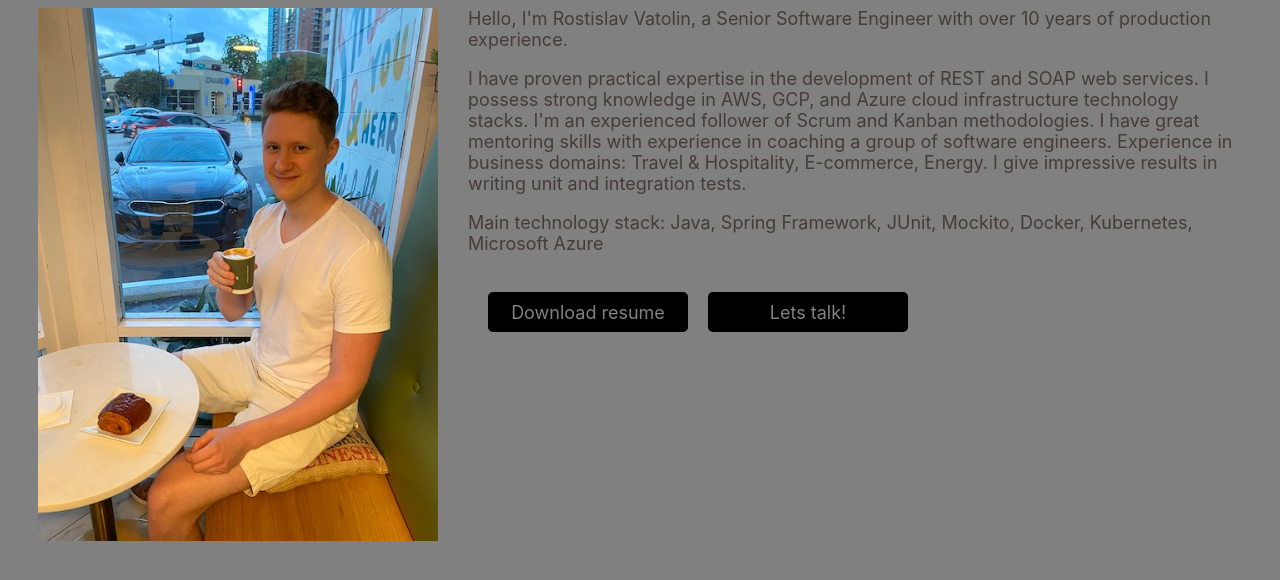
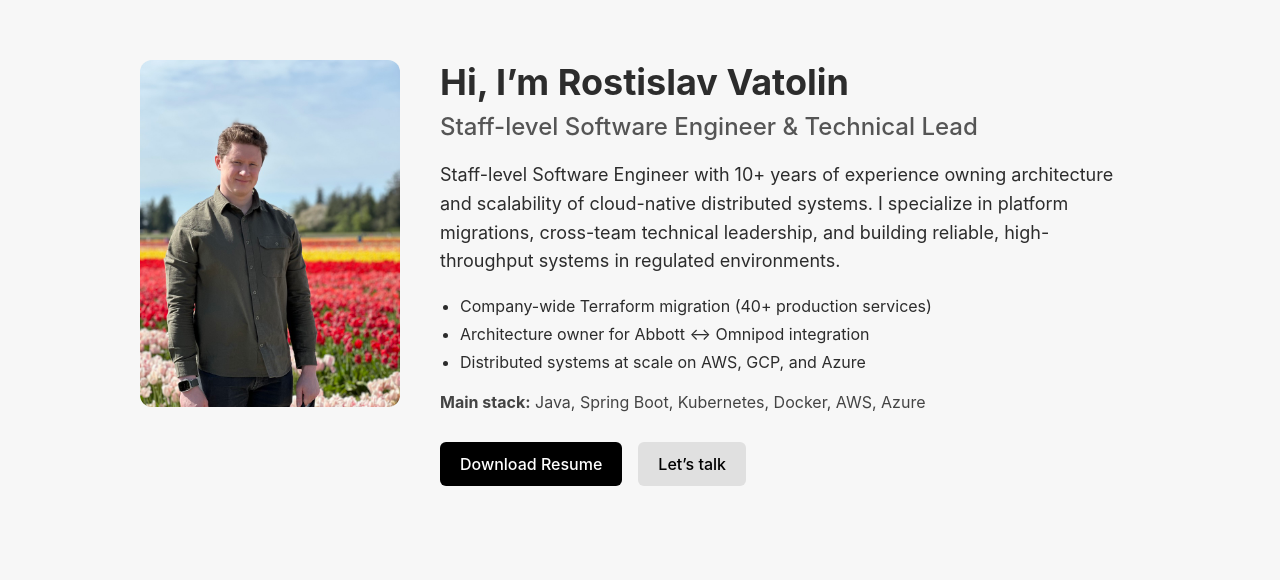
Before and after one commit to vatolinrp/cv-rv, a plain HTML site: page index.html in a window 1280 px wide. Drawn offline with Linux system fonts and the light colour scheme.

Commit message:
update html

```diff
--- a/index.html
+++ b/index.html
@@ -1,47 +1,51 @@
 <!DOCTYPE HTML>
-<html>
-<meta charset="UTF-8">
+<html lang="en">
 <head>
-    <title>Rostislav Vatolin</title>
+    <meta charset="UTF-8">
+    <title>Rostislav Vatolin | Staff Software Engineer</title>
+    <meta name="viewport" content="width=device-width, initial-scale=1">
     <link href="styles.css" rel="stylesheet">
 </head>
+
 <body>
-<div class="main">
-    <div class="section" id="home">
-        <div class="section-content">
-            <div class="about">
-                <img class="about_image" src="images/me_at_cafe_480x640.jpeg" alt="Rostislav Vatolin">
-                <div class="about_welcome">
-                    Hello, I'm Rostislav Vatolin, a Senior Software Engineer with over
-                    <span id="years"></span>
-                    years of production experience.
-                    <div id="about-me-description">
-                        <p>
-                            I have proven practical expertise in the development of REST and SOAP web services.
-                            I possess strong knowledge in AWS, GCP, and Azure cloud infrastructure technology stacks.
-                            I'm an experienced follower of Scrum and Kanban methodologies. I have great mentoring skills
-                            with experience in coaching a group of software engineers. Experience in business domains:
-                            Travel & Hospitality, E-commerce, Energy. I give impressive results in writing unit and integration tests.
-                        </p>
-                        <p>
-                            Main technology stack: Java, Spring Framework, JUnit, Mockito, Docker, Kubernetes, Microsoft Azure
-                        </p>
-                    </div>
-                    <div class="about-actions">
-                        <a href="Resume-Rostislav-Vatolin.pdf" download class="button">
-                            Download resume
-                        </a>
-                        <a href="mailto:vatolinrp@gmail.com" class="button">
-                            Lets talk!
-                        </a>
-                    </div>
-                </div>
+<div class="container">
+    <section class="about">
+        <img class="about_image" src="images/me_on_vacation.jpeg" alt="Rostislav Vatolin">
+
+        <div class="about_content">
+            <h1>Hi, I’m Rostislav Vatolin</h1>
+            <h2>Staff-level Software Engineer & Technical Lead</h2>
+
+            <p class="summary">
+                Staff-level Software Engineer with 10+ years of experience owning architecture and scalability
+                of cloud-native distributed systems. I specialize in platform migrations, cross-team technical
+                leadership, and building reliable, high-throughput systems in regulated environments.
+            </p>
+
+            <ul class="highlights">
+                <li>Company-wide Terraform migration (40+ production services)</li>
+                <li>Architecture owner for Abbott ↔ Omnipod integration</li>
+                <li>Distributed systems at scale on AWS, GCP, and Azure</li>
+            </ul>
+
+            <p class="stack">
+                <strong>Main stack:</strong> Java, Spring Boot, Kubernetes, Docker, AWS, Azure
+            </p>
+
+            <div class="actions">
+                <a href="Resume-Rostislav-Vatolin.pdf" download class="button primary">
+                    Download Resume
+                </a>
+                <a href="mailto:vatolinrp@gmail.com" class="button secondary">
+                    Let’s talk
+                </a>
             </div>
         </div>
-    </div>
+    </section>
 </div>
+
+<script>
+    document.getElementById("years")?.innerHTML = new Date().getFullYear() - 2015;
+</script>
 </body>
-<script>
-     document.getElementById("years").innerHTML = new Date().getFullYear() - 2015;
-</script>
 </html>
--- a/styles.css
+++ b/styles.css
@@ -1,38 +1,106 @@
 body {
-    font-family: -apple-system;
-    font-size: 18px;
-    color: #453b3b;
-    background-color: grey;
+    margin: 0;
+    font-family: -apple-system, BlinkMacSystemFont, "Segoe UI", Roboto, sans-serif;
+    background-color: #f7f7f7;
+    color: #2c2c2c;
+}
+
+.container {
+    max-width: 1000px;
+    margin: 0 auto;
+    padding: 60px 20px;
 }
 
 .about {
     display: flex;
-    flex-direction: row;
-    justify-content: space-between;
-    margin: 0 30px;
+    gap: 40px;
+    align-items: flex-start;
 }
 
 .about_image {
-    width: 400px;
+    width: 260px;
+    border-radius: 12px;
+    object-fit: cover;
 }
 
-.about_welcome {
-    margin-left: 30px;
+.about_content h1 {
+    margin: 0;
+    font-size: 36px;
+}
+
+.about_content h2 {
+    margin: 8px 0 20px;
+    font-weight: 500;
+    color: #555;
+}
+
+.summary {
+    font-size: 18px;
+    line-height: 1.6;
+    margin-bottom: 20px;
+}
+
+.highlights {
+    margin: 0 0 20px 20px;
+    padding: 0;
+}
+
+.highlights li {
+    margin-bottom: 8px;
+}
+
+.stack {
+    margin-bottom: 30px;
+    color: #444;
+}
+
+.actions {
+    display: flex;
+    gap: 16px;
 }
 
 .button {
-  float: left;
-  margin: 20px 0px 0px 20px;
-  width: 200px;
-  height: 30px;
-  text-align: center;
-  padding-top: 10px;
-  background-color: black;
-  border-radius: 5px;
-  color: #818181;
-  text-decoration: none;
+    padding: 12px 20px;
+    border-radius: 6px;
+    text-decoration: none;
+    font-weight: 500;
 }
 
-.button:hover {
-  color: #f1f1f1;
+.button.primary {
+    background-color: #000;
+    color: #fff;
 }
+
+.button.primary:hover {
+    background-color: #222;
+}
+
+.button.secondary {
+    background-color: #e0e0e0;
+    color: #000;
+}
+
+.button.secondary:hover {
+    background-color: #d2d2d2;
+}
+
+/* Mobile */
+@media (max-width: 768px) {
+    .about {
+        flex-direction: column;
+        align-items: center;
+        text-align: center;
+    }
+
+    .about_image {
+        width: 200px;
+    }
+
+    .highlights {
+        text-align: left;
+    }
+
+    .actions {
+        justify-content: center;
+    }
+}
```
Also changed, not shown: images/me_at_cafe_480x640.jpeg (deleted), images/me_on_vacation.jpeg (added).
